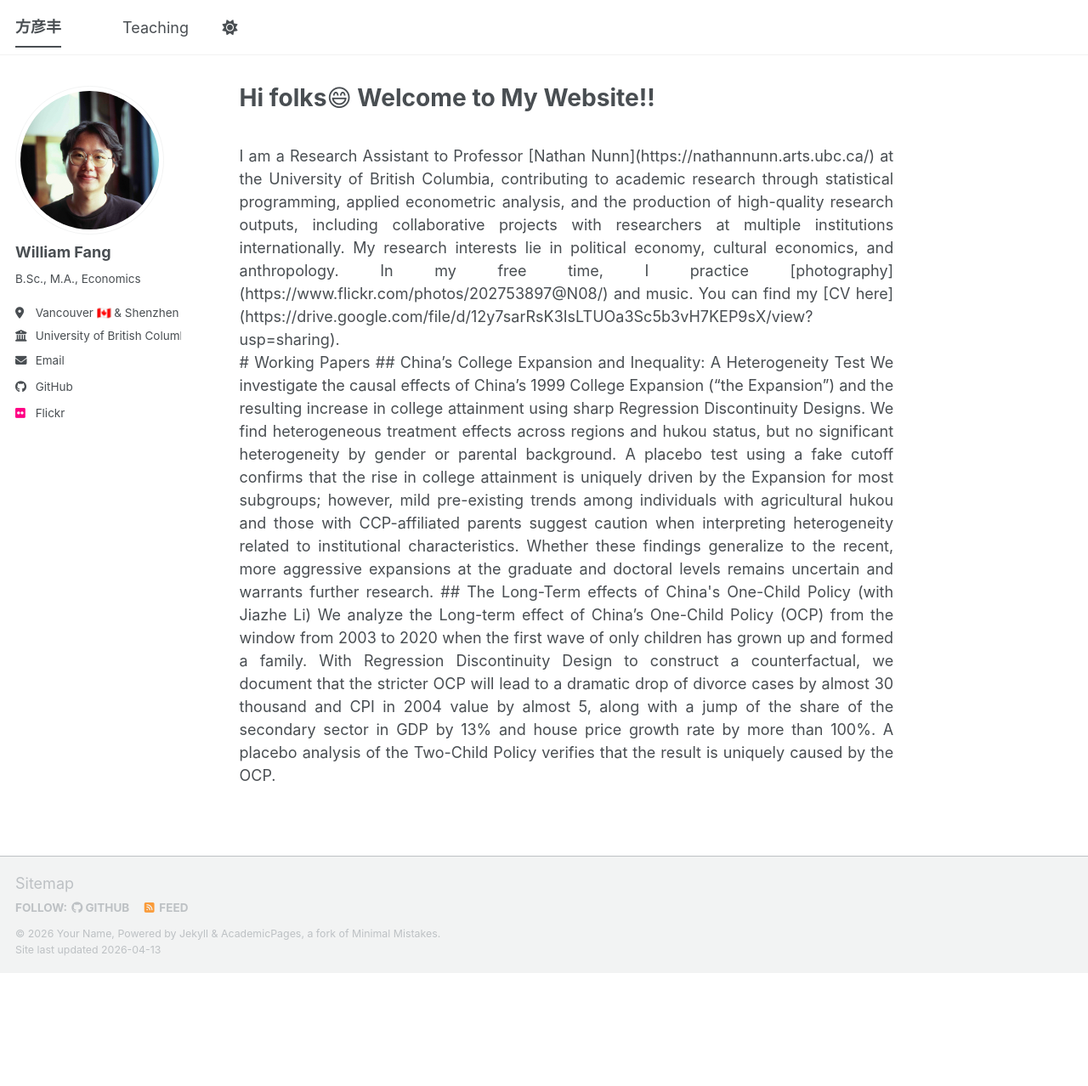
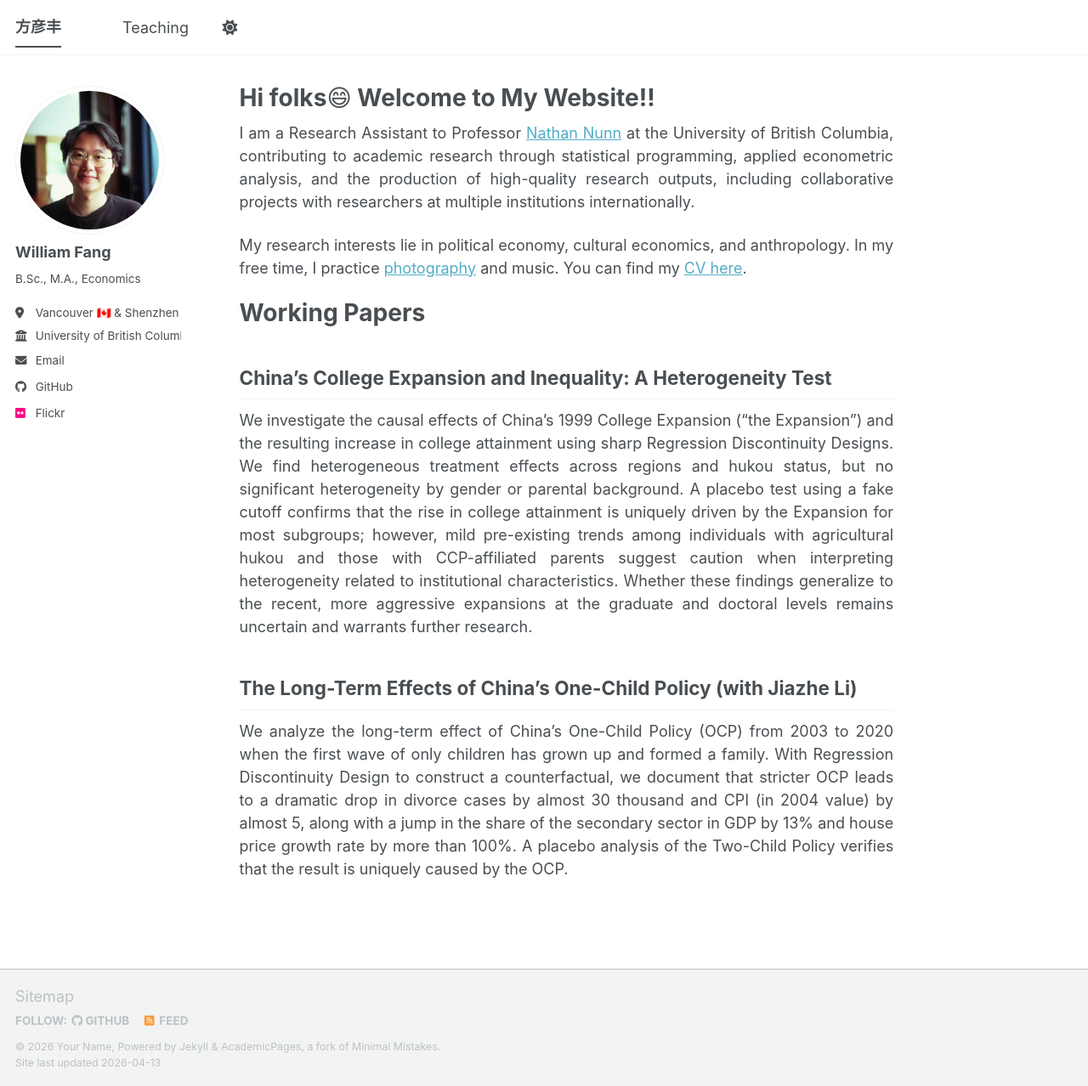
Before and after one commit to will-yanfeng-fang/will-yanfeng-fang.github.io, a Jekyll site: the page built from _pages/about.md, in a window 1280 px wide and 1278 px high. Shown: the whole window at 85% size. Built offline with Jekyll 4.4.1, drawn with Linux system fonts in a browser that asks for light colours; a script bundle is joined from its source files by our own code; library files that are not in the unit come from our copies.

Commit message:
Update about page content and formatting

```diff
--- a/_pages/about.md
+++ b/_pages/about.md
@@ -7,20 +7,20 @@ redirect_from:
   - /about.html
 ---
 
-<div style="text-align: justify">
-<br>
+<div style="text-align: justify" markdown="1">
 
 I am a Research Assistant to Professor [Nathan Nunn](https://nathannunn.arts.ubc.ca/) at the University of British Columbia, contributing to academic research through statistical programming, applied econometric analysis, and the production of high-quality research outputs, including collaborative projects with researchers at multiple institutions internationally.
 
 My research interests lie in political economy, cultural economics, and anthropology. In my free time, I practice [photography](https://www.flickr.com/photos/202753897@N08/) and music. You can find my [CV here](https://drive.google.com/file/d/12y7sarRsK3IsLTUOa3Sc5b3vH7KEP9sX/view?usp=sharing).
 
-<br>
+# Working Papers
 
-# Working Papers
-## China’s College Expansion and Inequality: A Heterogeneity Test
+## China's College Expansion and Inequality: A Heterogeneity Test
 
-We investigate the causal effects of China’s 1999 College Expansion (“the Expansion”) and the resulting increase in college attainment using sharp Regression Discontinuity Designs. We find heterogeneous treatment effects across regions and hukou status, but no significant heterogeneity by gender or parental background. A placebo test using a fake cutoff confirms that the rise in college attainment is uniquely driven by the Expansion for most subgroups; however, mild pre-existing trends among individuals with agricultural hukou and those with CCP-affiliated parents suggest caution when interpreting heterogeneity related to institutional characteristics. Whether these findings generalize to the recent, more aggressive expansions at the graduate and doctoral levels remains uncertain and warrants further research.
+We investigate the causal effects of China's 1999 College Expansion ("the Expansion") and the resulting increase in college attainment using sharp Regression Discontinuity Designs. We find heterogeneous treatment effects across regions and hukou status, but no significant heterogeneity by gender or parental background. A placebo test using a fake cutoff confirms that the rise in college attainment is uniquely driven by the Expansion for most subgroups; however, mild pre-existing trends among individuals with agricultural hukou and those with CCP-affiliated parents suggest caution when interpreting heterogeneity related to institutional characteristics. Whether these findings generalize to the recent, more aggressive expansions at the graduate and doctoral levels remains uncertain and warrants further research.
 
-## The Long-Term effects of China's One-Child Policy (with Jiazhe Li)
+## The Long-Term Effects of China's One-Child Policy (with Jiazhe Li)
 
-We analyze the Long-term effect of China’s One-Child Policy (OCP) from the window from 2003 to 2020 when the first wave of only children has grown up and formed a family. With Regression Discontinuity Design to construct a counterfactual, we document that the stricter OCP will lead to a dramatic drop of divorce cases by almost 30 thousand and CPI in 2004 value by almost 5, along with a jump of the share of the secondary sector in GDP by 13% and house price growth rate by more than 100%. A placebo analysis of the Two-Child Policy verifies that the result is uniquely caused by the OCP.
+We analyze the long-term effect of China's One-Child Policy (OCP) from 2003 to 2020 when the first wave of only children has grown up and formed a family. With Regression Discontinuity Design to construct a counterfactual, we document that stricter OCP leads to a dramatic drop in divorce cases by almost 30 thousand and CPI (in 2004 value) by almost 5, along with a jump in the share of the secondary sector in GDP by 13% and house price growth rate by more than 100%. A placebo analysis of the Two-Child Policy verifies that the result is uniquely caused by the OCP.
+
+</div>
```
